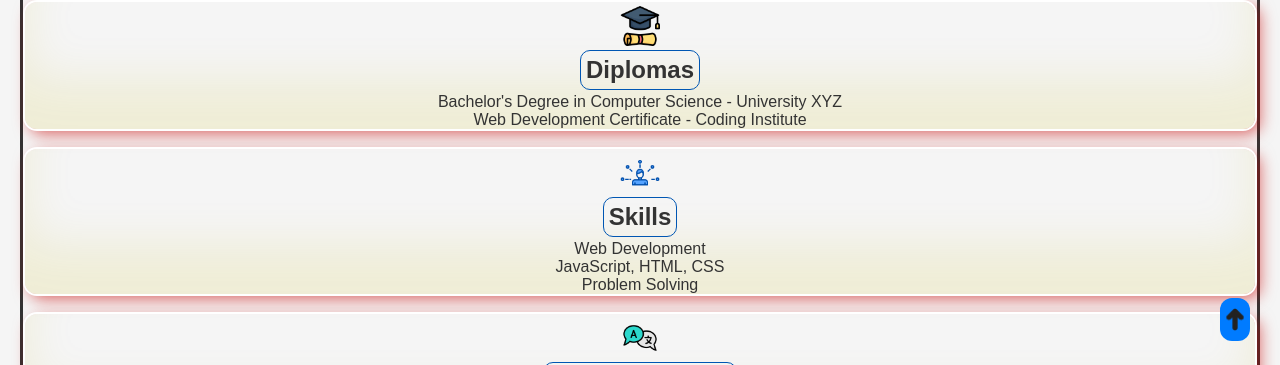
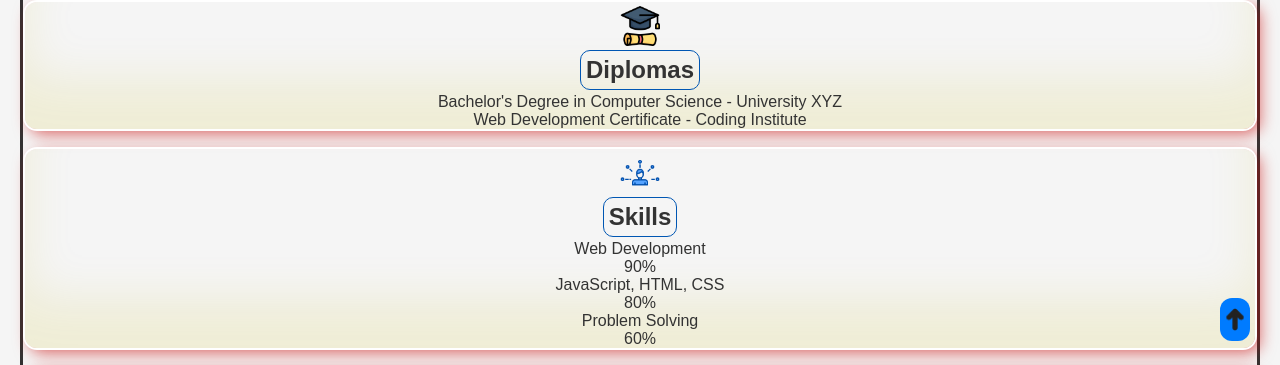
Before and after one commit to NguyenPhuocChung/CV, a plain HTML site: page index.html in a window 1280 px wide. Shown: the part 409-774 px from the top of the page. Drawn offline with Linux system fonts and the light colour scheme.

Commit message:
Update index.html

```diff
--- a/index.html
+++ b/index.html
@@ -63,8 +63,17 @@
         <!-- List your skills here -->
         <ul>
           <p>Web Development</p>
+          <div class="progress-container">
+            <div class="progress-bar1">90%</div>
+          </div>
           <p>JavaScript, HTML, CSS</p>
+          <div class="progress-container">
+            <div class="progress-bar2">80%</div>
+          </div>
           <p>Problem Solving</p>
+          <div class="progress-container">
+            <div class="progress-bar3">60%</div>
+          </div>
           <!-- Add more if needed -->
         </ul>
       </section>
```
